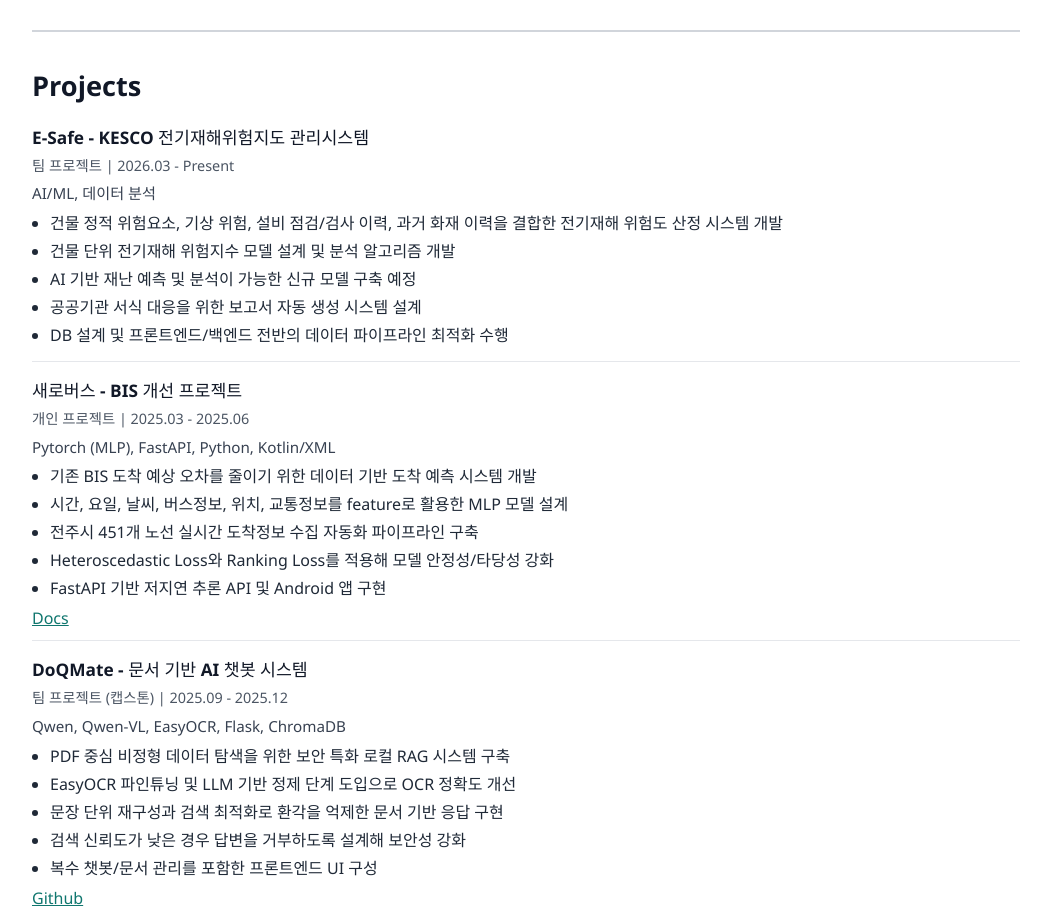
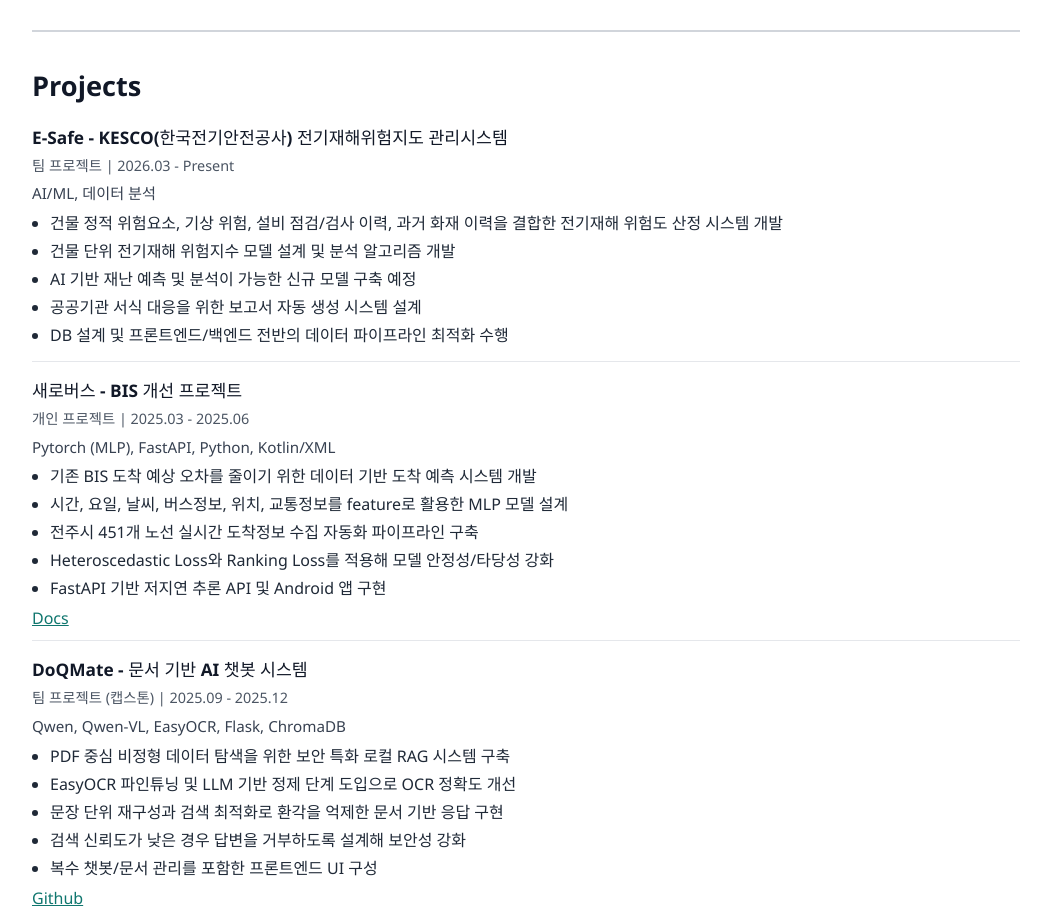
Before and after one commit to Quinsie/Quinsie.github.io, a React (Vite) app: page / in a window 1280 px wide. Shown: the part 889-1811 px from the top of the page, without its empty margins (224-1275 px from the left). Built offline with nearby package versions, Linux system fonts and the light colour scheme.

Commit message:
fix: update portfolio copy

```diff
--- a/src/content/portfolio.js
+++ b/src/content/portfolio.js
@@ -109,7 +109,7 @@
         type: "cards",
         cards: [
           {
-            title: "E-Safe - KESCO 전기재해위험지도 관리시스템",
+            title: "E-Safe - KESCO(한국전기안전공사) 전기재해위험지도 관리시스템",
             meta: "팀 프로젝트 | 2026.03 - Present",
             subtitle: "AI/ML, 데이터 분석",
             bullets: [
```
